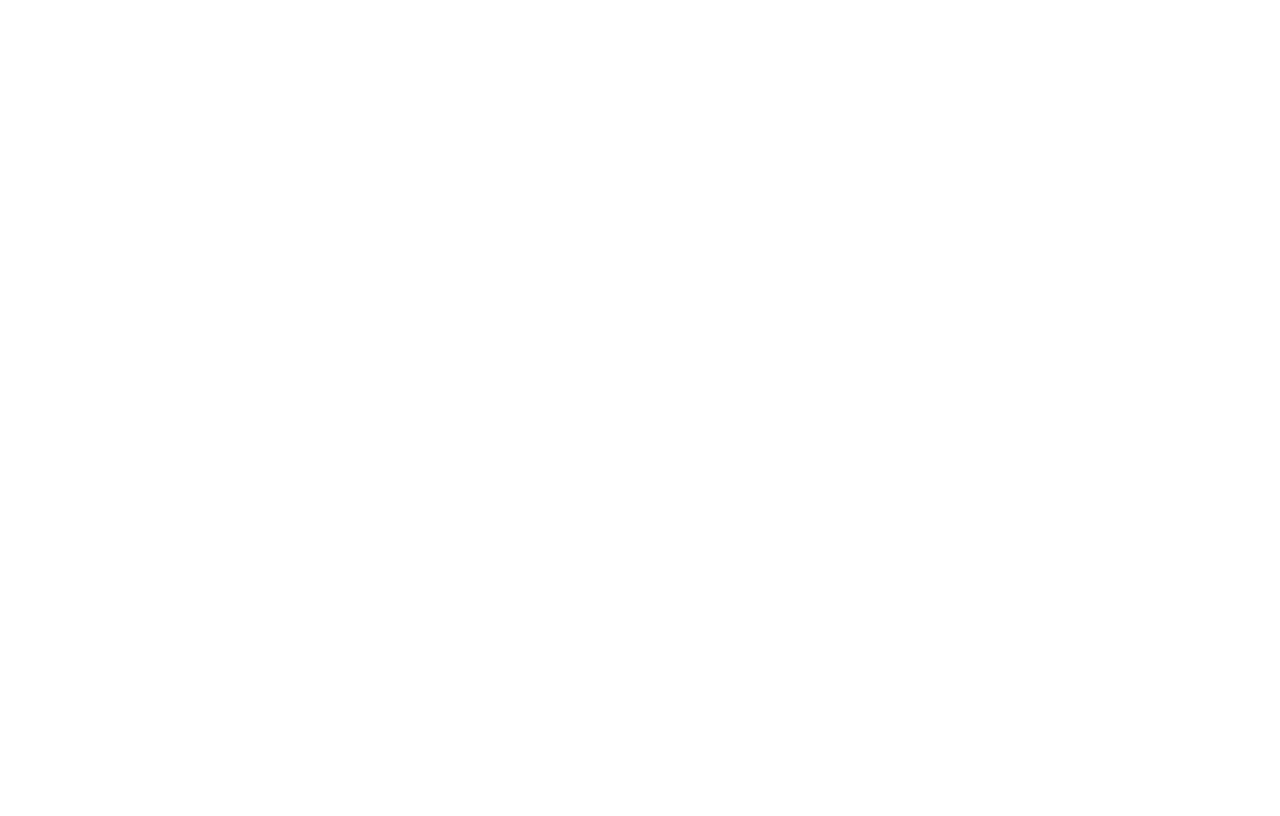
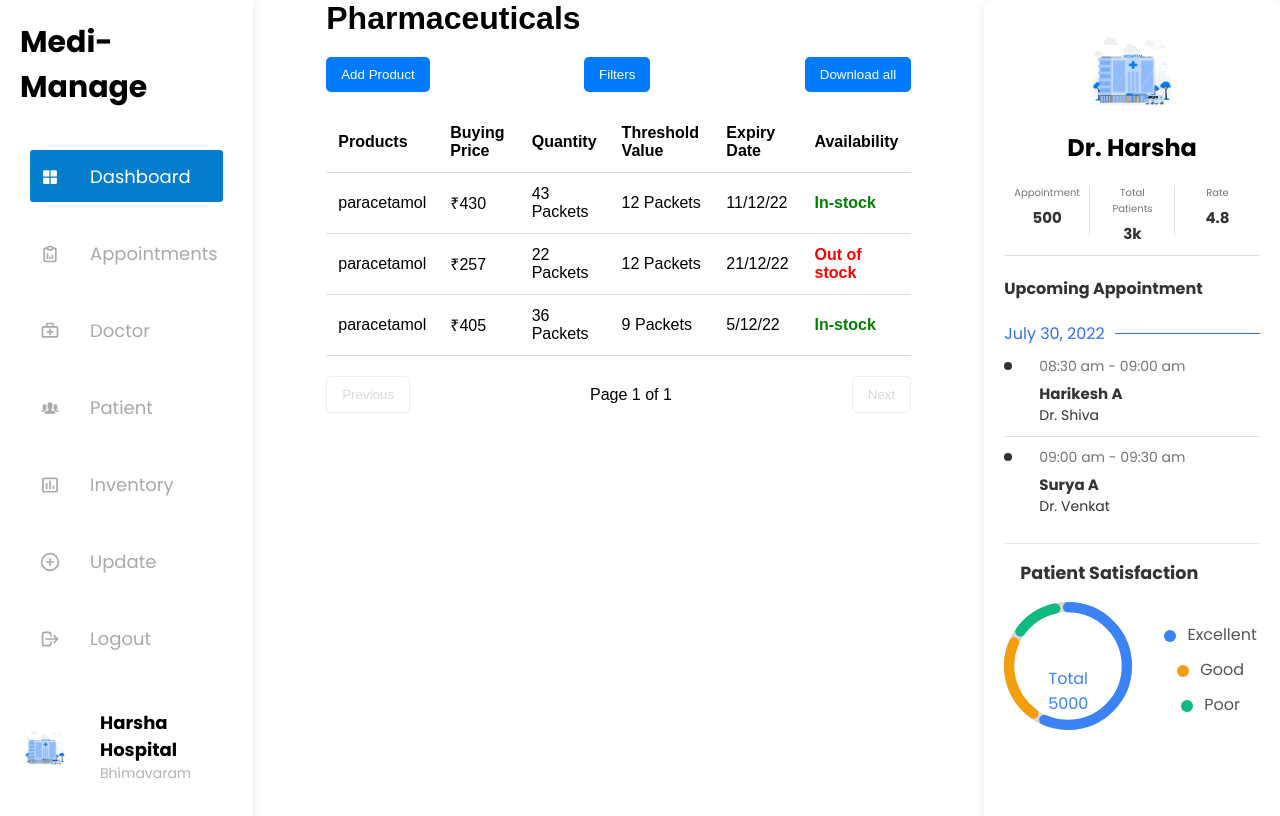
Before and after one commit to Medi-Slot/Medi-Manage, a React (Vite) app: page /inventory/medicine in a window 1280 px wide. Before the commit this address had no page. Shown: the top 816 px of the page. Built offline with nearby package versions, Linux system fonts and the light colour scheme; a web font is replaced by a local one.

Commit message:
Inventory medicine

```diff
--- a/package.json
+++ b/package.json
@@ -11,8 +11,11 @@
   },
   "dependencies": {
     "@reduxjs/toolkit": "^2.2.7",
+    "chart.js": "^4.4.4",
     "firebase": "^10.13.1",
     "react": "^18.3.1",
+    "react-chartjs-2": "^5.2.0",
+    "react-circular-progressbar": "^2.1.0",
     "react-dom": "^18.3.1",
     "react-hot-toast": "^2.4.1",
     "react-icons": "^5.3.0",
--- a/src/App.jsx
+++ b/src/App.jsx
@@ -9,6 +9,7 @@
 import Dashboard from "./pages/dashboardPage/Dashboard";
 import store from "./redux/store";
 import { Provider } from 'react-redux';
+import InventoryPage from "./pages/inventoryPage/InventoryPage";
 
 function App() {
   return (
@@ -24,6 +25,7 @@
           <Route element={<Layout />}>
             <Route path="/inventory" element={<Inventory />} />
             <Route path="/dashboard" element={<Dashboard />} />
+            <Route path="/inventory/medicine" element={<InventoryPage />} />
           </Route>
         </Routes>
         <Toaster />
--- a/src/components/specific/dashboard/patientdata/style.css
+++ b/src/components/specific/dashboard/patientdata/style.css
@@ -64,14 +64,14 @@
     color: #0056b3;
   }
 
-  input[type="text"] {
+  /* input[type="text"] {
     width: calc(100% - 20px);
     padding: 10px;
     margin-bottom: 10px;
     border: 1px solid #ccc;
     border-radius: 4px;
     box-sizing: border-box;
-  }
+  } */
 
   /* Specific Styles for Actions */
   /* .actions button {
--- a/src/components/specific/doctorprofile/DoctorProfile.jsx
+++ b/src/components/specific/doctorprofile/DoctorProfile.jsx
@@ -1,6 +1,7 @@
 import React from 'react';
 import './style.css';
 import hp from '../../../assets/images/hp.png'
+import PatientSatisfaction from '../patientSatisfaction/PatientSatisfaction';
 
 const DoctorProfile = () => {
   return (
@@ -53,6 +54,9 @@
           </li>
         </ul>
       </div>
+      <div>
+        <PatientSatisfaction />
+      </div>
     </div>
   );
 };
--- /dev/null
+++ b/src/components/specific/patientSatisfaction/PatientSatisfaction.jsx
@@ -0,0 +1,73 @@
+// PatientSatisfaction.js
+import React from 'react';
+import { CircularProgressbar, buildStyles } from 'react-circular-progressbar';
+import 'react-circular-progressbar/dist/styles.css';
+import './style.css';
+
+const PatientSatisfaction = () => {
+  const totalReviews = 5000;
+  const satisfactionData = [
+    { label: 'Excellent', value: 60, color: '#3b82f6' }, // Blue color
+    { label: 'Good', value: 25, color: '#f59e0b' }, // Orange color
+    { label: 'Poor', value: 15, color: '#10b981' }  // Green color
+  ];
+
+  const gap = 3.5; // Adjust this value to control the gap size
+
+  return (
+    <div className="patient-satisfaction-chart-container">
+      <h3 className='patient-satisfaction-chart-header'>Patient Satisfaction</h3>
+      <div className="patient-satisfaction-chart-sub-container">
+        <div className="patient-satisfaction-chart-wrapper">
+          {/* Excellent Progress Bar */}
+          <div className="patient-satisfaction-progress-bar">
+            <CircularProgressbar
+              value={satisfactionData[0].value - gap}
+              styles={buildStyles({
+                pathColor: satisfactionData[0].color,
+                trailColor: '#d6d6d6',
+                rotation: 0,
+              })}
+            />
+          </div>
+          {/* Good Progress Bar */}
+          <div className="patient-satisfaction-progress-bar">
+            <CircularProgressbar
+              value={satisfactionData[1].value - gap}
+              styles={buildStyles({
+                pathColor: satisfactionData[1].color,
+                trailColor: 'transparent',
+                rotation: satisfactionData[0].value / 100, // Offset to start after Excellent
+              })}
+            />
+          </div>
+          {/* Poor Progress Bar */}
+          <div className="patient-satisfaction-progress-bar">
+            <CircularProgressbar
+              value={satisfactionData[2].value - gap}
+              styles={buildStyles({
+                pathColor: satisfactionData[2].color,
+                trailColor: 'transparent',
+                rotation: (satisfactionData[0].value + satisfactionData[1].value) / 100, // Offset to start after Good
+              })}
+            />
+          </div>
+          {/* Centered Total Text */}
+          <div className="patient-satisfaction-chart-center-text">
+            Total<br />{totalReviews}
+          </div>
+        </div>
+        <div className="patient-satisfaction-legend">
+          {satisfactionData.map((item, index) => (
+            <div key={index} className="patient-satisfaction-legend-item">
+              <div className="patient-satisfaction-legend-color" style={{ backgroundColor: item.color }}></div>
+              <span>{item.label}</span>
+            </div>
+          ))}
+        </div>
+      </div>
+    </div>
+  );
+};
+
+export default PatientSatisfaction;
--- /dev/null
+++ b/src/components/specific/patientSatisfaction/style.css
@@ -0,0 +1,73 @@
+/* PatientSatisfaction.css */
+
+.patient-satisfaction-chart-container {
+    border-top: 1px solid #E8E8E8;
+    font-family: 'Poppins', sans-serif;
+    margin-top: 1rem;
+  }
+  .patient-satisfaction-chart-header{
+    text-align: left;
+    font-size: 1.1rem;
+    margin: 1rem;
+    color: #333;
+  }
+  .patient-satisfaction-chart-sub-container{
+    display: flex;
+  }
+  .patient-satisfaction-chart-wrapper {
+    width: 10vw;
+    height: 10vh;
+    margin: 0;
+    margin-right: 2rem;
+    position: relative;
+  }
+
+  .patient-satisfaction-progress-bar {
+    position: absolute;
+    top: 0;
+    left: 0;
+    right: 0;
+    bottom: 0;
+  }
+
+  .patient-satisfaction-chart-center-text {
+    position: absolute;
+    top: 80%;
+    left: 0;
+    right: 0;
+    text-align: center;
+    color: #3b82f6;
+    font-size: 16px;
+  }
+
+  .patient-satisfaction-legend {
+    margin-top: 20px;
+    display: flex;
+    flex-direction: column;
+    justify-content: center;
+    text-align: end;
+  }
+
+  .patient-satisfaction-legend-item {
+    display: flex;
+    align-items:end;
+    justify-content: center;
+
+    margin-bottom: 10px;
+  }
+
+  .patient-satisfaction-legend-color {
+    width: 12px;
+    height: 12px;
+    border-radius: 50%;
+    margin-right: 0.7rem;
+    margin-bottom: 0.3rem;
+    display: flex;
+    flex-direction: column;
+    align-items: end;
+  }
+
+  .patient-satisfaction-legend-item span {
+    color: #555;
+    text-align: right;
+  }
--- /dev/null
+++ b/src/pages/inventoryPage/Inventory.css
@@ -0,0 +1,73 @@
+/* Inventory.css */
+.inventory-container {
+    width: 80%;
+    margin: auto;
+    font-family: Arial, sans-serif;
+  }
+
+  .inventory-medicine-header {
+    text-align: left;
+    margin-bottom: 20px;
+  }
+
+  .inventory-actions {
+    display: flex;
+    justify-content: space-between;
+    margin-bottom: 20px;
+  }
+
+  .inventory-actions .inventory-button {
+    padding: 10px 15px;
+    border: none;
+    background-color: #007bff;
+    color: white;
+    cursor: pointer;
+    border-radius: 5px;
+  }
+
+  .inventory-table {
+    width: 100%;
+    border-collapse: collapse;
+    margin-bottom: 20px;
+  }
+
+  .inventory-table th, .inventory-table td {
+    padding: 12px;
+    text-align: left;
+    border-bottom: 1px solid #ddd;
+  }
+
+  .inventory-availability {
+    font-weight: bold;
+  }
+
+  .inventory-availability.in-stock {
+    color: green;
+  }
+
+  .inventory-availability.out-of-stock {
+    color: red;
+  }
+
+  .inventory-availability.low-stock {
+    color: orange;
+  }
+
+  .inventory-pagination {
+    display: flex;
+    justify-content: space-between;
+    align-items: center;
+  }
+
+  .inventory-pagination button {
+    padding: 10px 15px;
+    border: 1px solid #ddd;
+    background-color: white;
+    cursor: pointer;
+    border-radius: 5px;
+  }
+
+  .inventory-pagination button:disabled {
+    cursor: not-allowed;
+    opacity: 0.5;
+  }
--- /dev/null
+++ b/src/pages/inventoryPage/InventoryPage.jsx
@@ -0,0 +1,76 @@
+import React, { useState } from 'react';
+import './Inventory.css'; // Import your styles
+
+const InventoryPage = () => {
+  // Sample inventory data
+  const [products, setProducts] = useState([
+    { name: 'paracetamol', price: 430, quantity: 43, threshold: 12, expiry: '11/12/22', availability: 'In-stock' },
+    { name: 'paracetamol', price: 257, quantity: 22, threshold: 12, expiry: '21/12/22', availability: 'Out of stock' },
+    { name: 'paracetamol', price: 405, quantity: 36, threshold: 9, expiry: '5/12/22', availability: 'In-stock' },
+    // Add more sample data as needed
+  ]);
+
+  const [currentPage, setCurrentPage] = useState(1);
+  const productsPerPage = 10;
+
+  // Pagination logic
+  const indexOfLastProduct = currentPage * productsPerPage;
+  const indexOfFirstProduct = indexOfLastProduct - productsPerPage;
+  const currentProducts = products.slice(indexOfFirstProduct, indexOfLastProduct);
+
+  const handleNextPage = () => {
+    if (currentPage < Math.ceil(products.length / productsPerPage)) {
+      setCurrentPage(currentPage + 1);
+    }
+  };
+
+  const handlePrevPage = () => {
+    if (currentPage > 1) {
+      setCurrentPage(currentPage - 1);
+    }
+  };
+
+  return (
+    <div className="inventory-container">
+      <h1 className='inventory-medicine-header'>Pharmaceuticals</h1>
+      <div className="inventory-actions">
+        <button className="inventory-button">Add Product</button>
+        <button className="inventory-button">Filters</button>
+        <button className="inventory-button">Download all</button>
+      </div>
+      <table className="inventory-table">
+        <thead>
+          <tr>
+            <th>Products</th>
+            <th>Buying Price</th>
+            <th>Quantity</th>
+            <th>Threshold Value</th>
+            <th>Expiry Date</th>
+            <th>Availability</th>
+          </tr>
+        </thead>
+        <tbody>
+          {currentProducts.map((product, index) => (
+            <tr key={index}>
+              <td>{product.name}</td>
+              <td>₹{product.price}</td>
+              <td>{product.quantity} Packets</td>
+              <td>{product.threshold} Packets</td>
+              <td>{product.expiry}</td>
+              <td className={`inventory-availability ${product.availability.replace(/\s+/g, '-').toLowerCase()}`}>
+                {product.availability}
+              </td>
+            </tr>
+          ))}
+        </tbody>
+      </table>
+      <div className="inventory-pagination">
+        <button onClick={handlePrevPage} disabled={currentPage === 1}>Previous</button>
+        <span>Page {currentPage} of {Math.ceil(products.length / productsPerPage)}</span>
+        <button onClick={handleNextPage} disabled={currentPage === Math.ceil(products.length / productsPerPage)}>Next</button>
+      </div>
+    </div>
+  );
+};
+
+export default InventoryPage;
```
Also changed, not shown: 1 other file (tests, documents, lock files or other folders).
